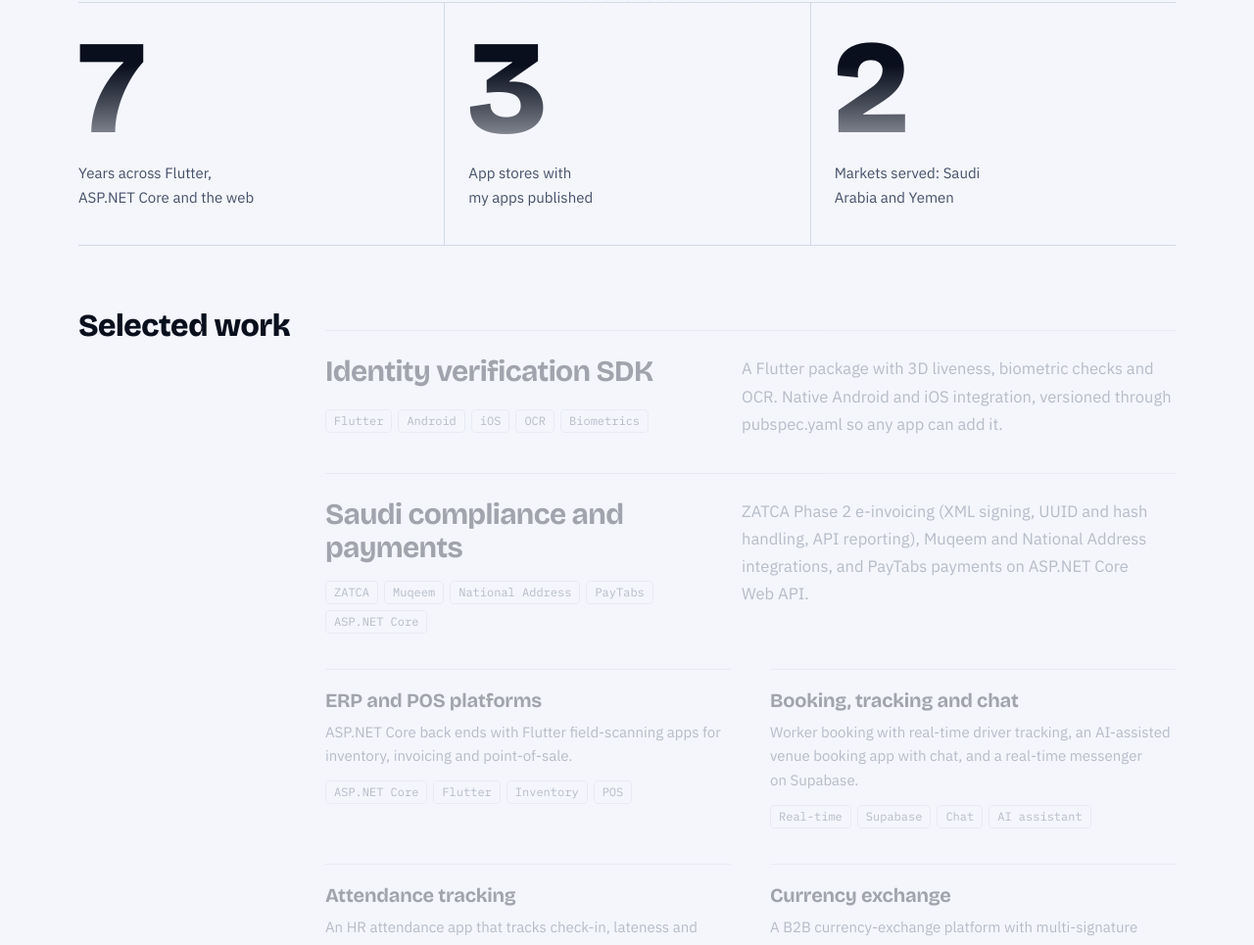
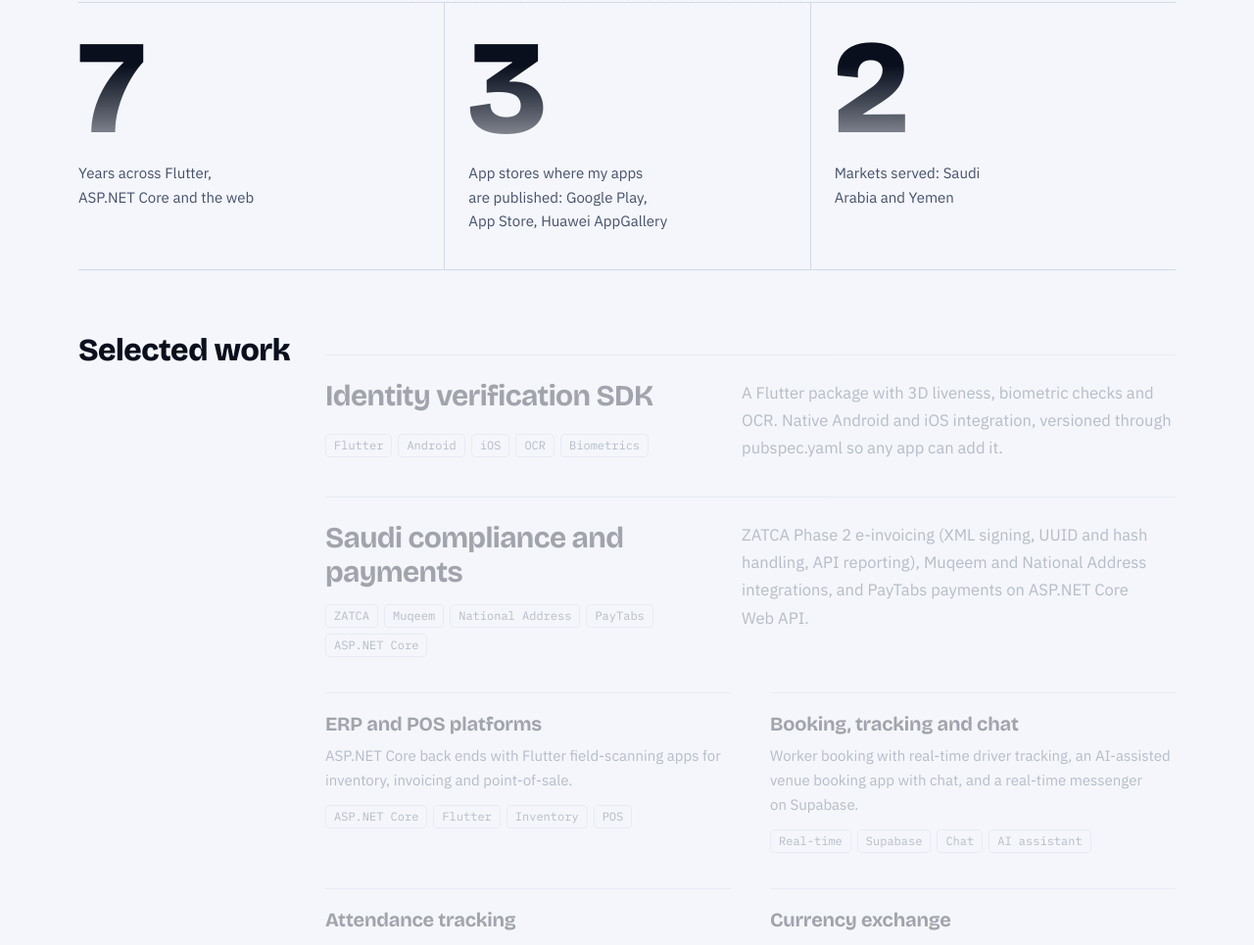
Before and after one commit to MohammedDaghmah/MohammedDaghmah.github.io, a plain HTML site: page index.html in a window 1280 px wide. Shown: the part 941-1906 px from the top of the page at 98% size. Drawn offline with nearby package versions, Linux system fonts and the light colour scheme.

Commit message:
fix: clarify app stores stat label

```diff
--- a/index.html
+++ b/index.html
@@ -406,7 +406,7 @@
 
     <ul class="stats">
       <li><b class="num">7</b><span data-i18n="st1_l">Years across Flutter, ASP.NET Core and the web</span></li>
-      <li><b class="num">3</b><span data-i18n="st2_l">App stores with my apps published</span></li>
+      <li><b class="num">3</b><span data-i18n="st2_l">App stores where my apps are published: Google Play, App Store, Huawei AppGallery</span></li>
       <li><b class="num">2</b><span data-i18n="st3_l">Markets served: Saudi Arabia and Yemen</span></li>
     </ul>
 
@@ -605,7 +605,7 @@ home: <span class="t">SecurityGate</span>(
       lead: 'Seven years across Flutter, ASP.NET Core and the web. Apps live on Google Play, the App Store and Huawei AppGallery, for clients in Saudi Arabia and Yemen.',
       cta_contact: 'Get in touch', cta_work: 'See the work', cta_cv: 'Download CV',
       oss_demo1: 'Flutter live demo', oss_demo2: 'Run the .NET API demo',
-      st1_l: 'Years across Flutter, ASP.NET Core and the web', st2_l: 'App stores with my apps published', st3_l: 'Markets served: Saudi Arabia and Yemen',
+      st1_l: 'Years across Flutter, ASP.NET Core and the web', st2_l: 'App stores where my apps are published: Google Play, App Store, Huawei AppGallery', st3_l: 'Markets served: Saudi Arabia and Yemen',
       f2_t: 'Based in', f2_d: "Sana'a, Yemen",
       f3_t: 'Published on', f3_d: 'Google Play, App Store, AppGallery',
       f4_t: 'Languages', f4_d: 'Arabic, English',
@@ -654,7 +654,7 @@ home: <span class="t">SecurityGate</span>(
       lead: 'سبع سنوات من العمل بـ Flutter وASP.NET Core والويب. تطبيقات منشورة على Google Play وApp Store وHuawei AppGallery لعملاء في السعودية واليمن.',
       cta_contact: 'تواصل معي', cta_work: 'شاهد الأعمال', cta_cv: 'تحميل السيرة الذاتية',
       oss_demo1: 'عرض Flutter المباشر', oss_demo2: 'تشغيل عرض واجهة .NET',
-      st1_l: 'سنوات مع Flutter وASP.NET Core والويب', st2_l: 'متاجر تطبيقات منشورة عليها أعمالي', st3_l: 'سوقان: السعودية واليمن',
+      st1_l: 'سنوات مع Flutter وASP.NET Core والويب', st2_l: 'متاجر تطبيقات تنشر عليها أعمالي: Google Play وApp Store وHuawei AppGallery', st3_l: 'سوقان: السعودية واليمن',
       f2_t: 'المقر', f2_d: 'صنعاء، اليمن',
       f3_t: 'النشر على', f3_d: 'Google Play وApp Store وAppGallery',
       f4_t: 'اللغات', f4_d: 'العربية والإنجليزية',
```
